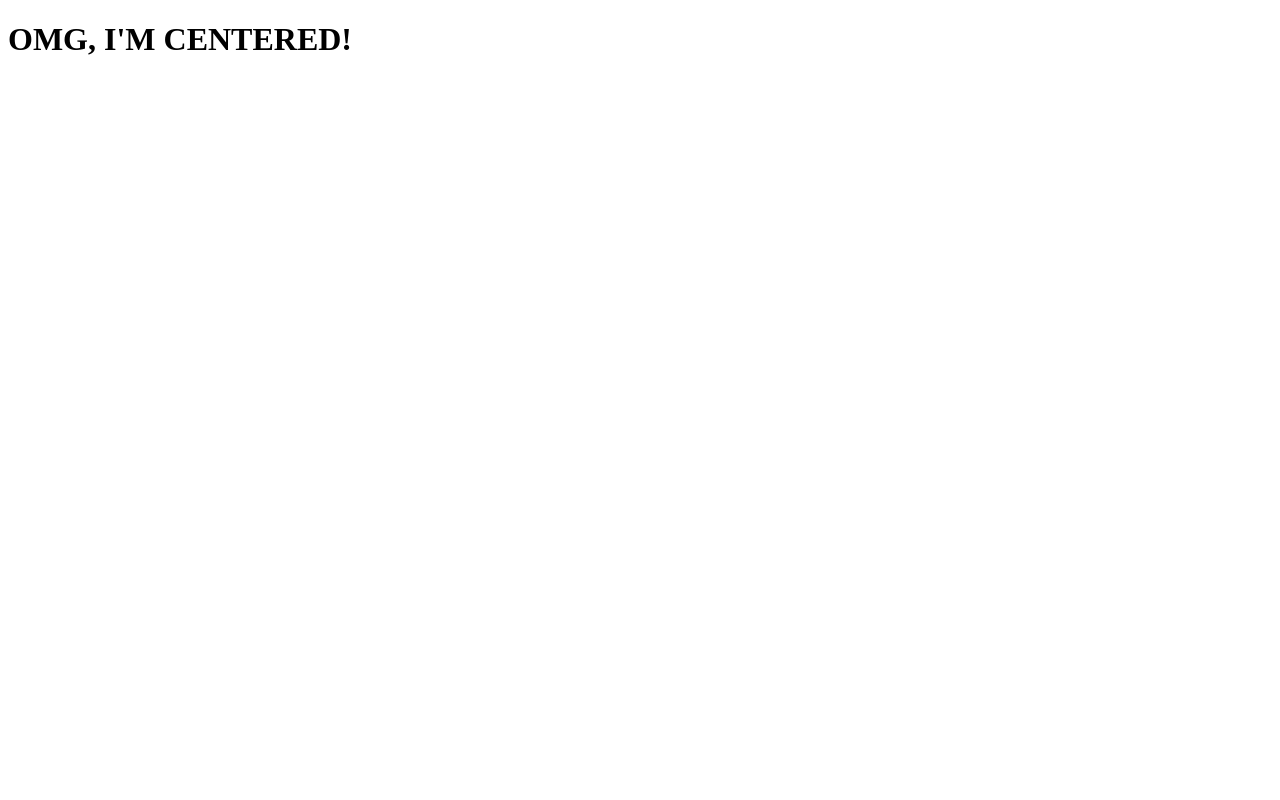
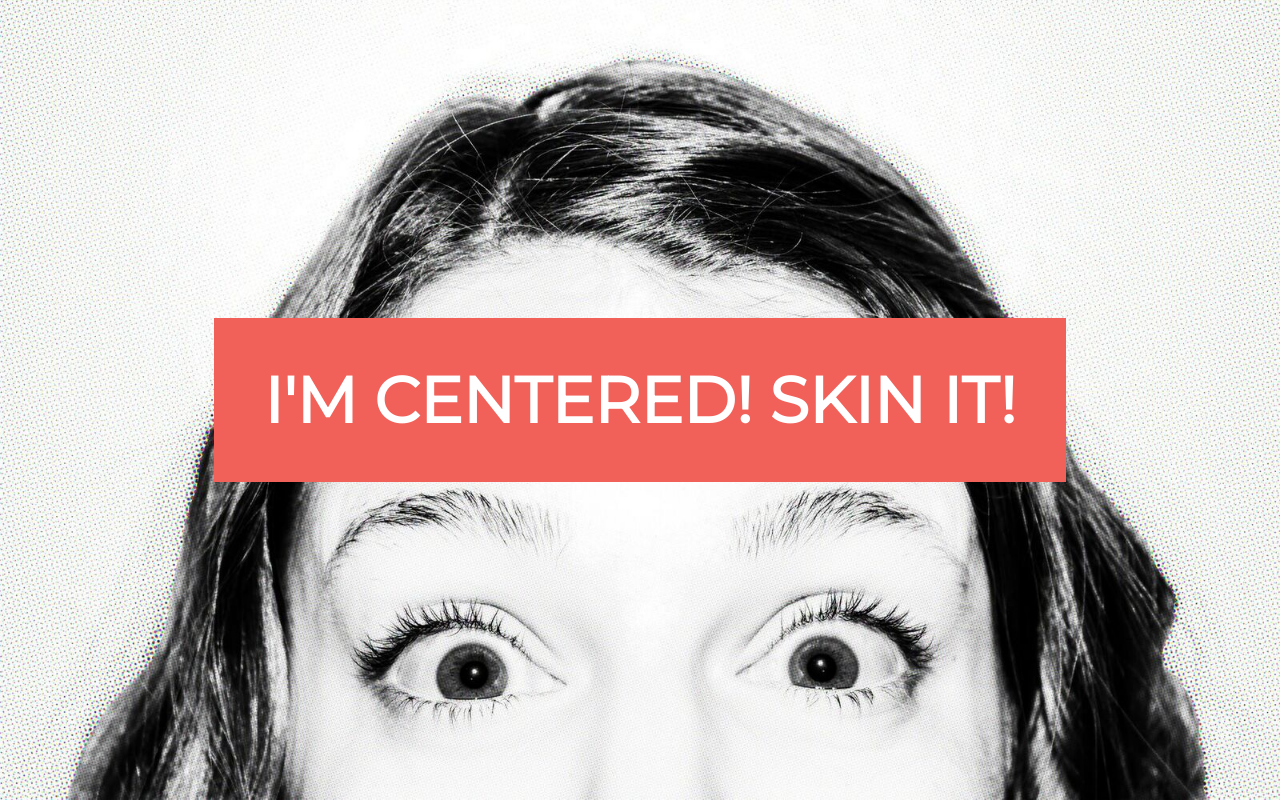
Before and after one commit to bengarris/center-flexbox-one, a plain HTML site: page index.html in a window 1280 px wide. Drawn offline with Linux system fonts and the light colour scheme.

Commit message:
Adding css

```diff
--- a/css/style.css
+++ b/css/style.css
@@ -0,0 +1,41 @@
+html {
+  height: 100%;
+  margin: auto;
+  font-size: 16px;
+}
+
+body {
+  height: 100%;
+  margin: auto;
+  font-size: 16px;
+  display: flex;
+  justify-content: center;
+  align-items: center;
+  background: url('../img/wow.png')bottom center no-repeat;
+  background-size: cover;
+  font-size: 1em;
+  font-family: 'Montserrat',sans-serif;
+}
+.centered {
+  padding: 0 3.125em;
+  font-family:'Montserrat', sans-serif;
+  background: #f16059;
+}
+
+h1 {
+  font-size: 2em;
+  color: #fff;
+  text-align: center;
+}
+
+@media screen and (min-width: 786px) {
+  h1 {
+    font-size: 3em;
+  }
+}
+
+@media screen and (min-width: 1200px) {
+  h1 {
+    font-size: 4em;
+  }
+}
--- a/index.html
+++ b/index.html
@@ -6,11 +6,13 @@
   <title>Skillcrush Flexbox Example</title>
   <meta name="viewport" content="width=device-width, initial-scale=1.0">
   <link rel="stylesheet" href="css/style.css">
+  <link rel="preconnect" href="https://fonts.gstatic.com">
+<link href="https://fonts.googleapis.com/css2?family=Montserrat&display=swap" rel="stylesheet">
 </head>
 
 <body>
   <div class="centered">
-      <h1>OMG, I'M CENTERED!</h1>
+      <h1>I'M CENTERED! SKIN IT!</h1>
   </div>
 
 
```
